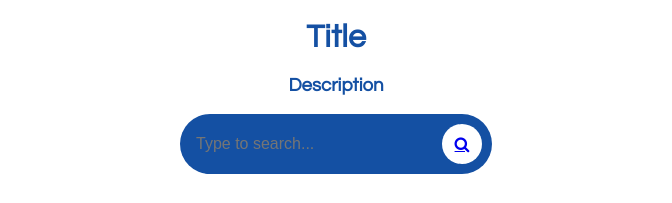
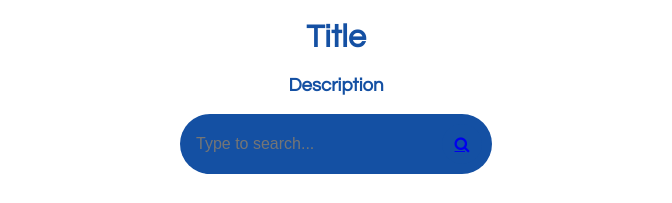
Before and after one commit to okazimi/okazimi.github.io, a plain HTML site: page index.html in a window 1280 px wide. In both pictures the pointer is over the link 640 px from the left and 143 px from the top of the page. Shown: the top 203 px of the page, without its empty margins (304-976 px from the left). Drawn offline with nearby package versions, Linux system fonts and the light colour scheme.

Commit message:
Update styles.css

```diff
--- a/styles.css
+++ b/styles.css
@@ -24,7 +24,7 @@ h1, h3 {
 }
 
 .search-box:hover > .search-btn{
-  background: white
+  background: #1450A3
 }
 
 .search-btn{
```
